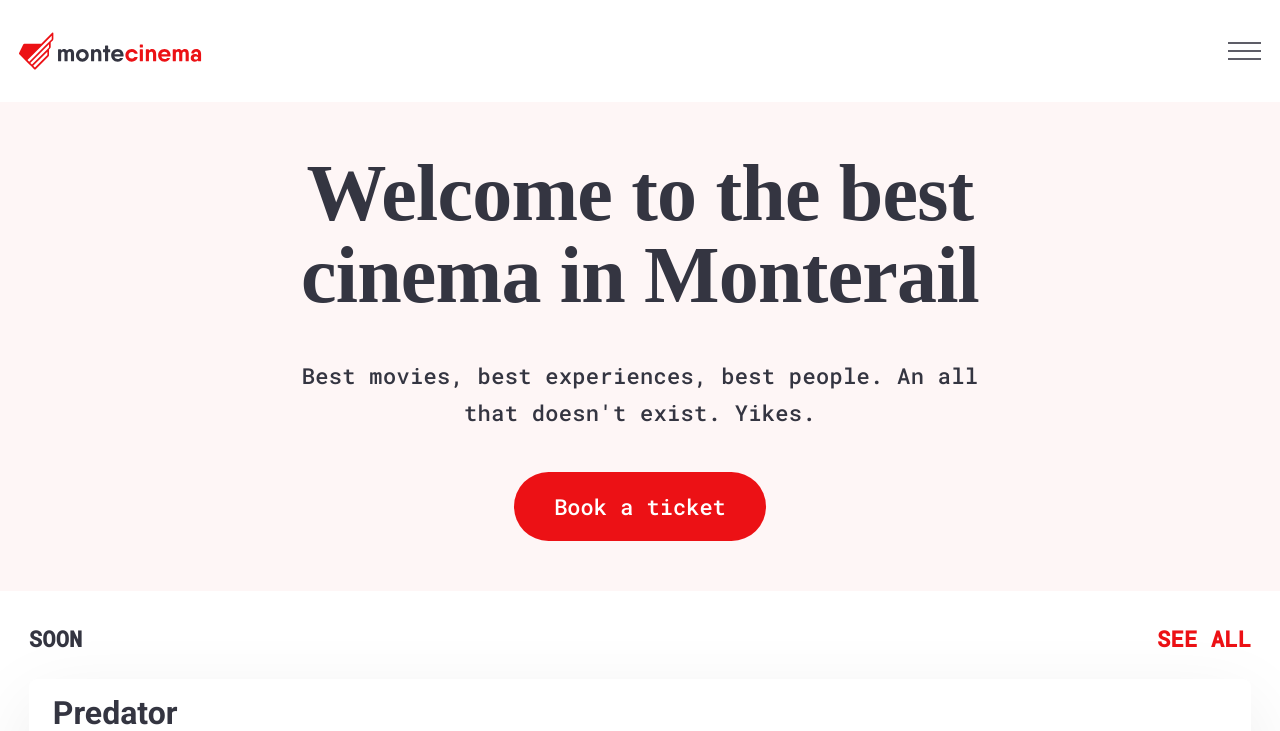
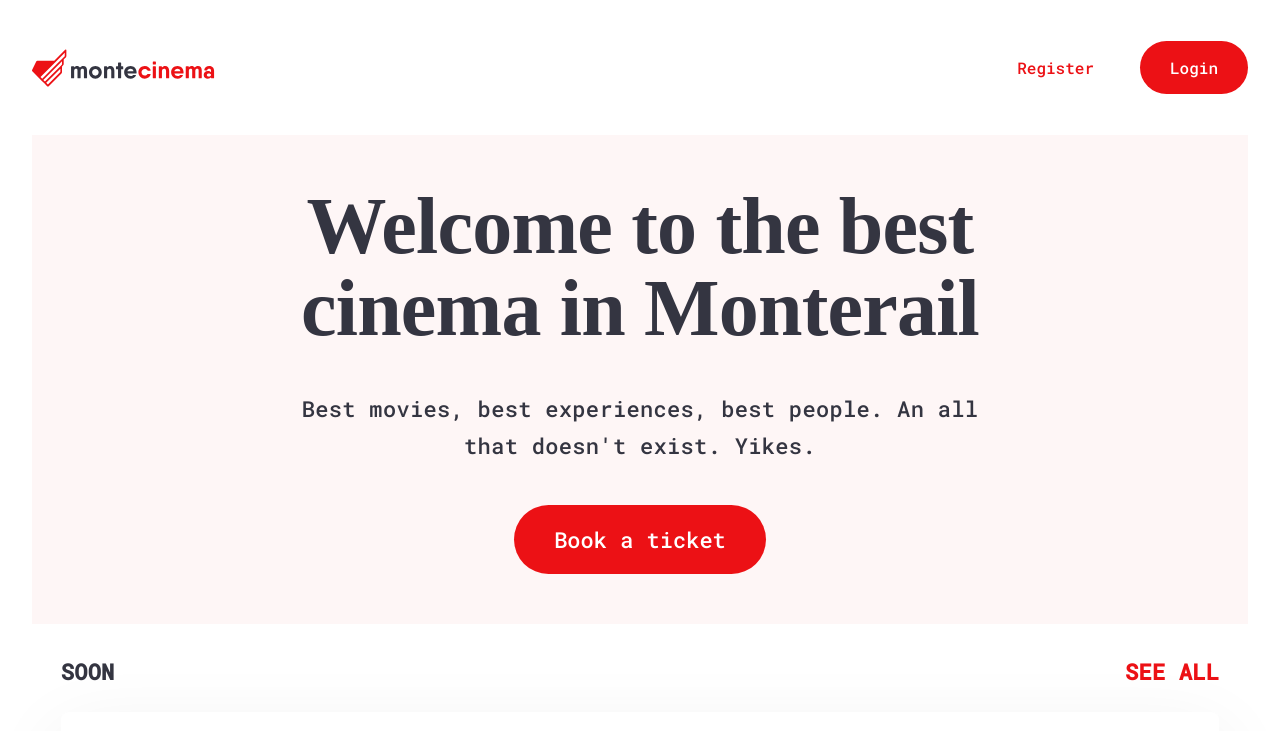
Before and after one commit to Sebosun/monteCinema, a React (Vite) app: page / in a window 1280 px wide. Shown: the top 731 px of the page. Built offline with nearby package versions, Linux system fonts and the light colour scheme; a web font is replaced by a local one.

Commit message:
header medium

```diff
--- a/src/App.scss
+++ b/src/App.scss
@@ -2,17 +2,39 @@
 @import "./scss/_globals.scss";
 @import url("https://fonts.googleapis.com/css2?family=Eczar:wght@600&family=Roboto+Mono:wght@300;500&family=Roboto:wght@400;700&display=swap");
 
-// body {
-//   padding: 2em;
-// }
+body {
+  padding: 0 2em 2em 2em;
+}
 
 .header {
   display: flex;
   justify-content: space-between;
   align-items: center;
-  padding: 2rem 1.2rem;
   background-color: cherryRed;
 
+  @media (min-width: 1024px) {
+    padding: 41px 0 41px 0;
+    &__list {
+      display: flex;
+      gap: 16px;
+      &__register {
+        color: $cherryRed;
+        background-color: white;
+      }
+
+      &__burger {
+        display: none;
+      }
+
+      button {
+        font-size: 16px;
+        padding: 16px 30px 16px 30px;
+      }
+    }
+  }
+
+  @media (max-width: 1039px) {
+    padding: 2rem 1.2rem;
     .span {
       display: block;
       width: 33px;
@@ -23,6 +45,13 @@
     }
     .span:last-child {
       margin-bottom: 0px;
+    }
+    li {
+      display: none;
+    }
+    li:first-child {
+      display: block;
+    }
   }
 }
 
--- a/src/components/Header.tsx
+++ b/src/components/Header.tsx
@@ -6,11 +6,17 @@ export default function Header(): ReactElement | null {
     <header className="header">
       <img src={logo} alt="monte cinema" />
       <nav>
-        <ul>
-          <li>
+        <ul className="header__list">
+          <li className="header__burger">
             <span className="span"></span>
             <span className="span"></span>
             <span className="span"></span>
+          </li>
+          <li>
+            <button className="header__list__register">Register</button>
+          </li>
+          <li>
+            <button>Login</button>
           </li>
         </ul>
       </nav>
```
Lines whose indentation alone changed are shown as unchanged.
